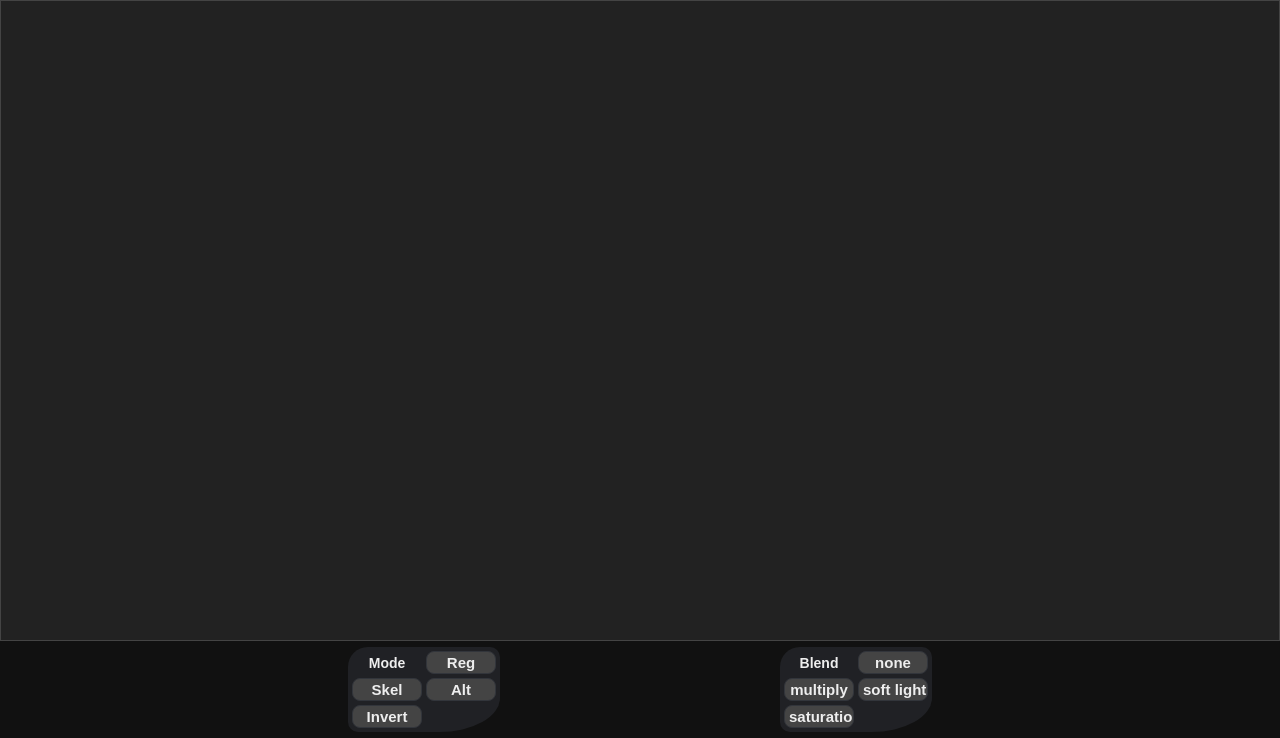
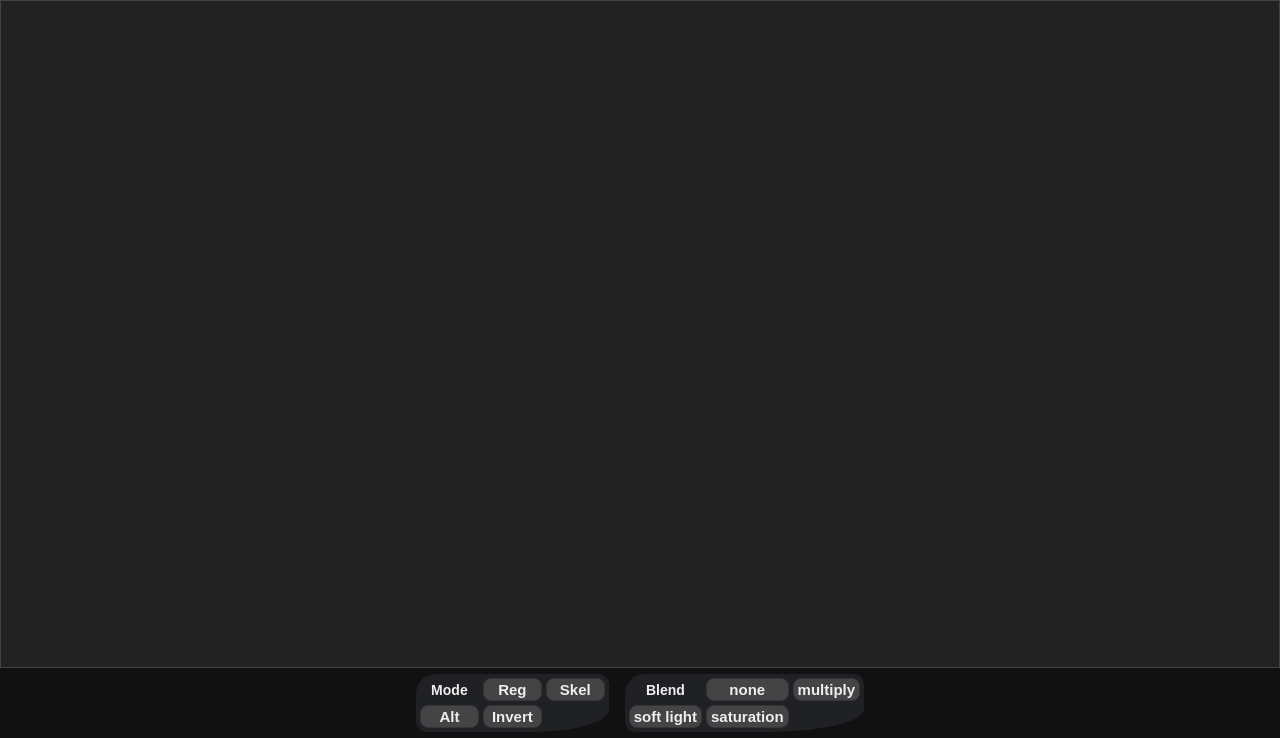
Before and after one commit to Hamilsauce/svg-playground, a plain HTML site: page v3/index.html in a window 1280 px wide. Shown: the part 62-800 px from the top of the page. Drawn offline with Linux system fonts and the light colour scheme.

Commit message:
update super-style.css

```diff
--- a/super-style.css
+++ b/super-style.css
@@ -109,10 +109,10 @@ svg {
 #modeOptions {
   display: flex;
   flex-direction: row;
-  justify-content: space-between;
+  justify-content: space-around;
   align-items: center;
   gap: 16px;
-  width: 100%;
+  /* width: 100%; */
   padding: 2px 4px;
 
   input {
@@ -121,15 +121,18 @@ svg {
 
   .option-group {
     display: grid;
-    /* grid-template-rows: 1fr 1fr; */
     grid-template-rows: 1fr 1fr;
-    grid-template-columns: repeat(2, 70px);
+    grid-template-columns: repeat(3, 1fr);
+    /* grid-auto-columns: 1fr; */
+
     /* justify-content: center; */
+
     /* align-items: center; */
     gap: 4px;
     padding: 4px;
     /* width: fit-content !important; */
     height: 100%;
+    width: 100%;
     background: #2C2D3594;
     border-radius: 20px 10px 40% 10px;
 
```
